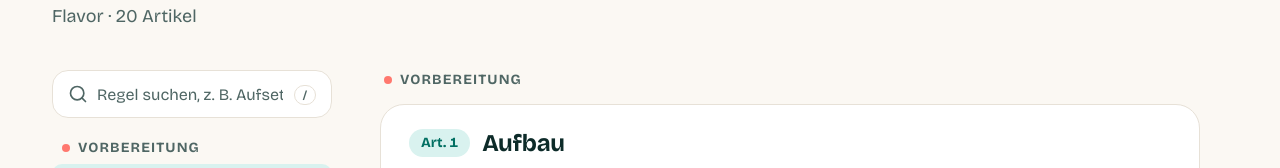
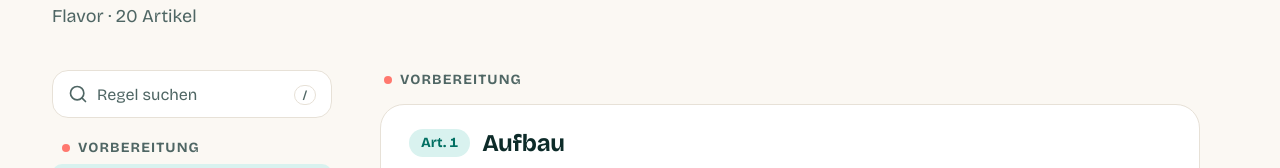
Before and after one commit to mowi12/bierpongregeln, a Next.js app: page /flavor/3d in a window 1280 px wide. Shown: the part 183-351 px from the top of the page. Built offline with nearby package versions, Linux system fonts and the light colour scheme; no server answers.

Commit message:
fix(rules): shorten search placeholder
The example in the placeholder was cut off in the narrow desktop
sidebar next to the shortcut hint.

Co-Authored-By: Claude Opus 5.5 <noreply@anthropic.com>

```diff
--- a/src/components/composites/rules/rules-search.tsx
+++ b/src/components/composites/rules/rules-search.tsx
@@ -126,7 +126,7 @@ export function RulesSearch() {
         <SearchField
             id="rules-search"
             label="Regeln durchsuchen"
-            placeholder="Regel suchen, z. B. Aufsetzer"
+            placeholder="Regel suchen"
             shortcut="/"
             value={query}
             onValueChange={setQuery}
```
